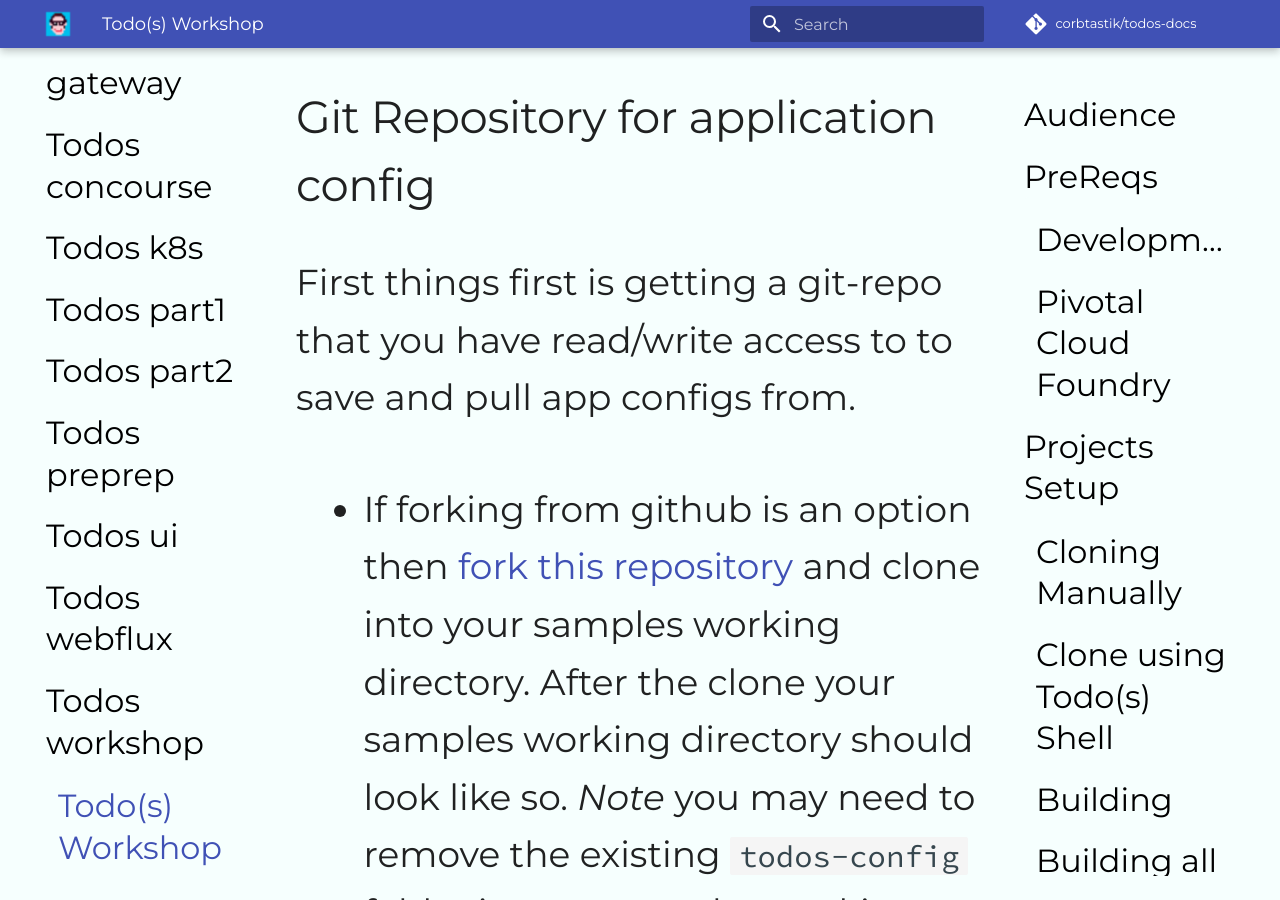
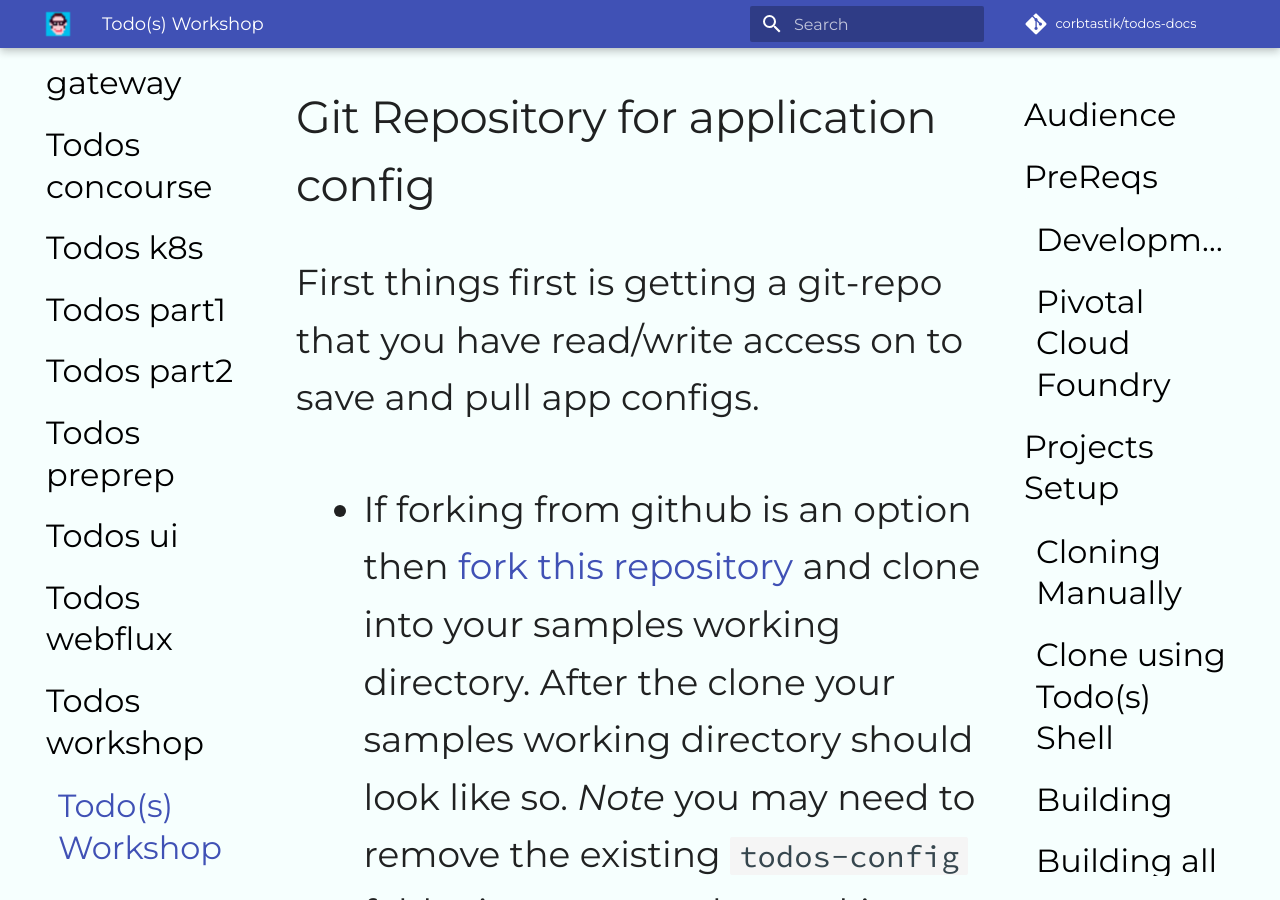
Before and after one commit to adamzwickey/todos-docs, an MkDocs documentation site: the page built from docs/todos-workshop/README.md, in a window 1280 px wide and 900 px high, scrolled down 62789 px. Built offline with MkDocs 1.6.1 and Material for MkDocs 9.7.7, drawn with Linux system fonts in a browser that asks for light colours; comment, search, counter and statistics services are not loaded.

```diff
--- a/docs/todos-workshop/README.md
+++ b/docs/todos-workshop/README.md
@@ -685,7 +685,7 @@ This Shop is about getting familiar with [Spring Cloud Services for PCF](https:/
 
 ### Git Repository for application config
 
-First things first is getting a git-repo that you have read/write access to to save and pull app configs from.
+First things first is getting a git-repo that you have read/write access on to save and pull app configs.
 
 * If forking from github is an option then [fork this repository](https://github.com/corbtastik/todos-config) and clone into your samples working directory.  After the clone your samples working directory should look like so.  *Note* you may need to remove the existing `todos-config` folder in your samples working directory first.
 
```
